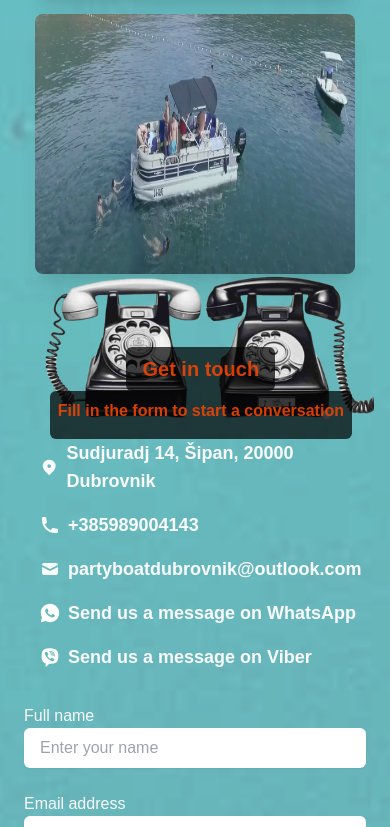
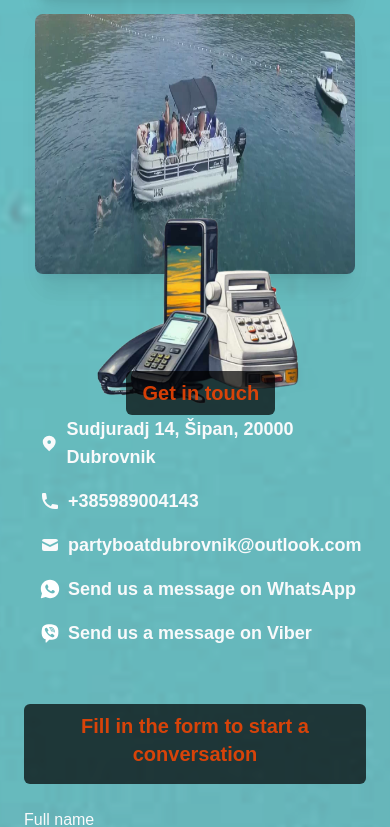
Before and after one commit to DjurovicAleksandar/partyBoat, a React (Vite) app: page / in a window 390 px wide. Shown: the part 7548-8375 px from the top of the page. Built offline with nearby package versions, Linux system fonts and the light colour scheme; a web font is replaced by a local one.

Commit message:
Fix of letter

```diff
--- a/src/componenets/Contact.jsx
+++ b/src/componenets/Contact.jsx
@@ -1,28 +1,22 @@
 import contactBg from "../assets/img/contact/contactBg.png";
-import blackPhone from "../assets/img/contact/blackPhone.png";
 import ContactOptions from "./contactComponents/ContactOptions";
-import { useEffect, useState } from "react";
 
 function Contact() {
-  console.log(window.innerWidth < 600);
   return (
     <div id="contact" className="my-10">
       <section className="py-6 text-gray-50">
         <div className="grid max-w-6xl grid-cols-1 px-6 mx-auto lg:px-8 md:grid-cols-2 md:divide-x">
           <div className="w-full relative">
             <div className="aspect-square flex flex-col items-center justify-center mr-4 p-4 absolute inset-0 w-full h-full z-50 font-bold">
-              <h1 className="text-xl md:text-4xl font-bold text-[#f24603e0] bg-black/70 py-2 px-4 rounded-md">
+              <h2 className="text-xl md:text-4xl font-bold text-[#f24603e0] bg-black/70 py-2 px-4 rounded-md">
                 Get in touch
-              </h1>
-              <p className="pt-2 pb-4 text-[#f24603e0]  bg-black/70 py-1 px-2 rounded-md">
-                Fill in the form to start a conversation
-              </p>
+              </h2>
               <ContactOptions />
             </div>
             <div className="relative">
               <div className="absolute inset-0 backdrop-blur-sm hidden lg:block bg-[#f24603e0]/60 w-[20rem]"></div>
               <img
-                src={window.innerWidth > 650 ? contactBg : blackPhone}
+                src={contactBg}
                 alt="phone"
                 className="lg:-translate-y-[5rem] lg:-translate-x-[18rem] z-0 translate-x-2 -translate-y-[13rem]"
               />
@@ -33,6 +27,9 @@ function Contact() {
             method="POST"
             className="flex flex-col py-6 space-y-6 md:py-0 md:px-6 ng-untouched ng-pristine ng-valid"
           >
+            <h2 className="pt-2 pb-4 text-[#f24603e0]  bg-black/70 py-1 px-2 rounded-md text-xl text-center font-bold">
+              Fill in the form to start a conversation
+            </h2>
             <label className="block">
               <span className="mb-1">Full name</span>
               <input
```
